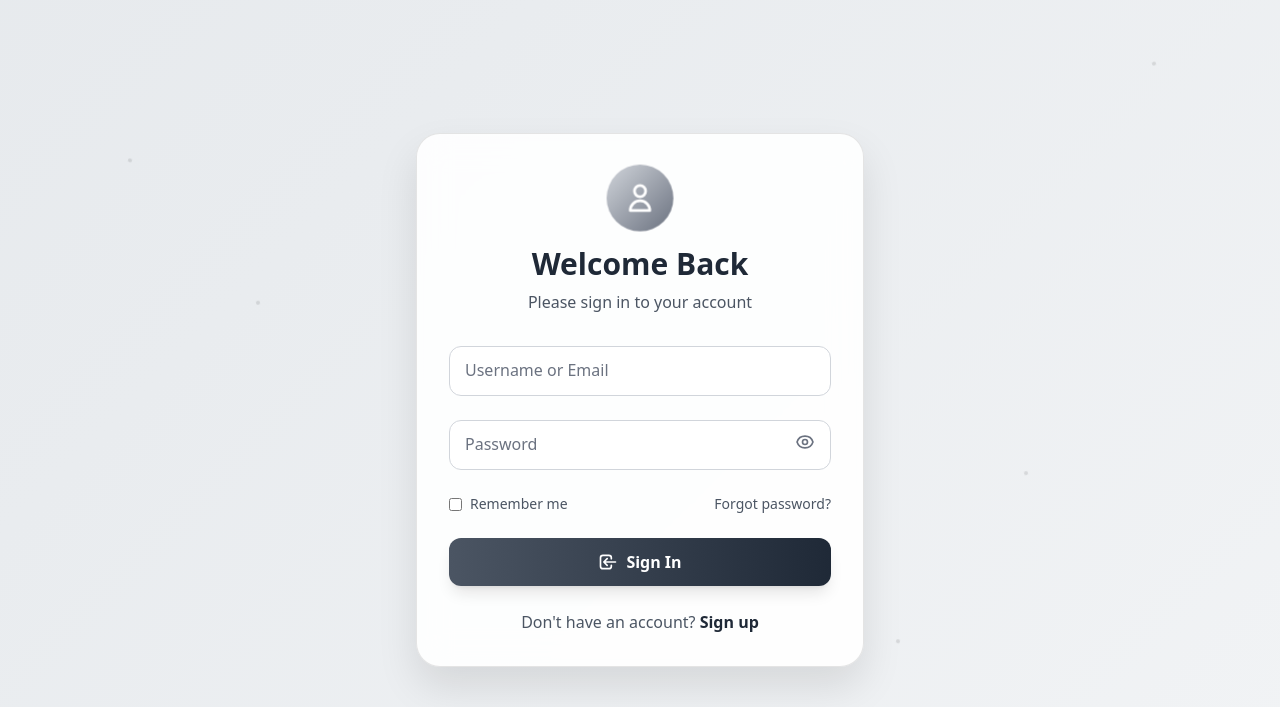
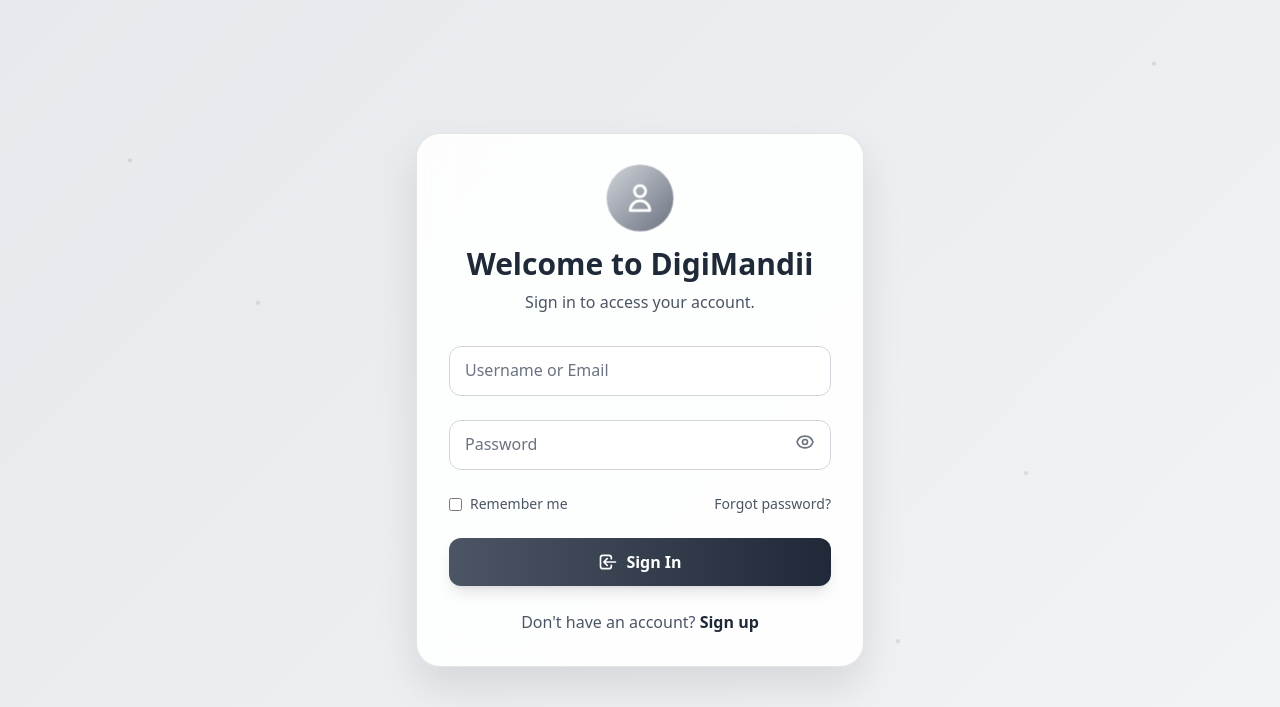
Before and after one commit to satyamgagre/DigitalMarketPlace, a Django app: page /login/ in a window 1280 px wide. Shown: the top 707 px of the page. Run offline with Django 5.2, Linux system fonts and the light colour scheme; some libraries are stand-ins or nearby versions.

Commit message:
07-07-2025

```diff
--- a/DigiMandii/mandii/templates/mandii/index.html
+++ b/DigiMandii/mandii/templates/mandii/index.html
@@ -52,9 +52,9 @@
         <div id="products-container" class="grid grid-cols-1 sm:grid-cols-2 lg:grid-cols-3 xl:grid-cols-4 gap-6">
             {% for product in products %}
             <div class="product bg-white rounded-xl shadow-lg hover:shadow-xl transition-all duration-300 transform hover:-translate-y-2 overflow-hidden"
-                 data-index="{{ forloop.counter }}"
-                 data-name="{{ product.name|lower }}"
-                 data-price="{{ product.price }}">
+                    data-index="{{ forloop.counter }}"
+                    data-name="{{ product.name|lower }}"
+                    data-price="{{ product.price }}">
 
                 <!-- Product Index Badge -->
                 <div class="absolute top-2 left-2 bg-blue-500 text-white px-2 py-1 rounded-full text-xs font-semibold z-10">
--- a/DigiMandii/mandii/templates/mandii/login.html
+++ b/DigiMandii/mandii/templates/mandii/login.html
@@ -140,8 +140,8 @@
                     <path stroke-linecap="round" stroke-linejoin="round" stroke-width="2" d="M16 7a4 4 0 11-8 0 4 4 0 018 0zM12 14a7 7 0 00-7 7h14a7 7 0 00-7-7z"></path>
                 </svg>
             </div>
-            <h1 class="text-3xl font-bold text-gray-800 mb-2">Welcome Back</h1>
-            <p class="text-gray-600 animate-slideIn">Please sign in to your account</p>
+            <h1 class="text-3xl font-bold text-gray-800 mb-2">Welcome to DigiMandii</h1>
+            <p class="text-gray-600 animate-slideIn">Sign in to access your account.</p>
         </div>
 
         <form method="post" class="space-y-6">
--- a/DigiMandii/mandii/templates/mandii/register.html
+++ b/DigiMandii/mandii/templates/mandii/register.html
@@ -136,7 +136,7 @@
     <div class="register-container">
         <div class="register-header">
             <h1>Create Account</h1>
-            <p>Join Mandii today</p>
+            <p>Join DigiMandii today</p>
         </div>
 
         {% if messages %}
```
Also changed, not shown: DigiMandii/db.sqlite3, DigiMandii/uploads/img12.jpg (added), 1 other file.
